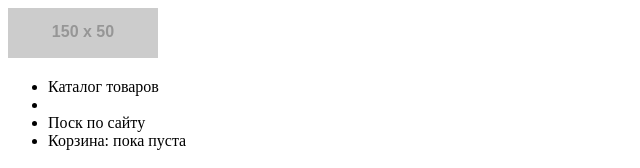
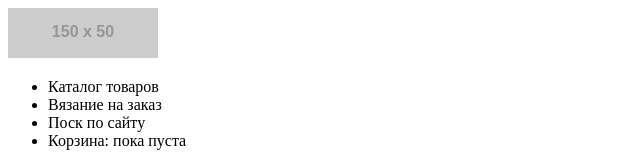
Before and after one commit to DenisVerkhoturov/mishka, a website: page catalog.html in a window 1280 px wide. Shown: the top 168 px of the page, without its empty margins (0-640 px from the left). Drawn offline with Linux system fonts and the light colour scheme; placeholder pictures from the web are drawn by us.

Commit message:
Добавил текст в пункт меню "Вязание на заказ"

```diff
--- a/catalog.html
+++ b/catalog.html
@@ -15,7 +15,7 @@
         <a class="main-navigation__link">Каталог товаров</a>
       </li>
       <li class="main-navigation__item>">
-        <a class="main-navigation__link"></a>
+        <a class="main-navigation__link">Вязание на заказ</a>
       </li>
       <li class="main-navigation__item>">
         <a class="main-navigation__link">Поск по сайту</a>
```
Also changed, not shown: form.html (+1 -1 lines), index.html (+1 -1 lines).
